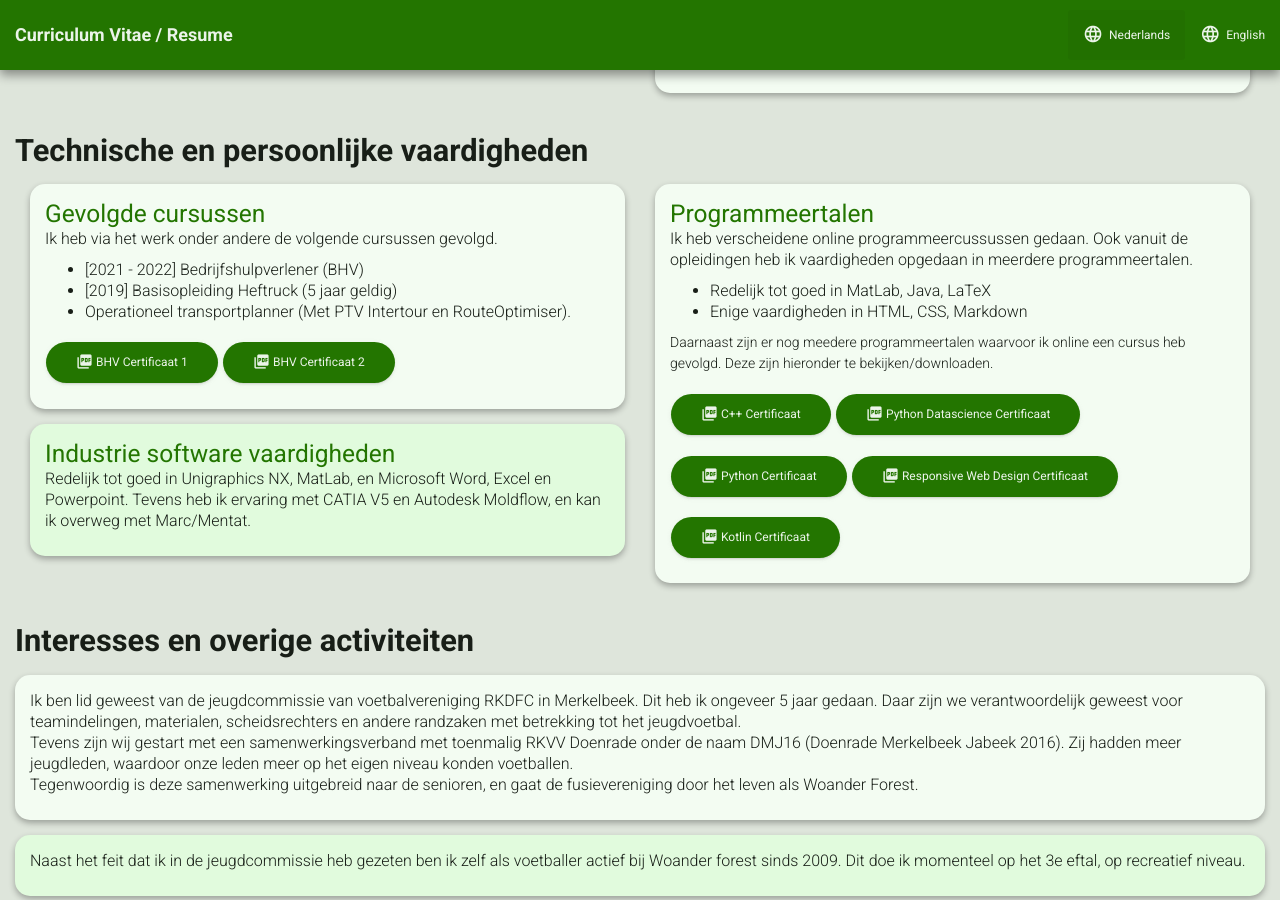
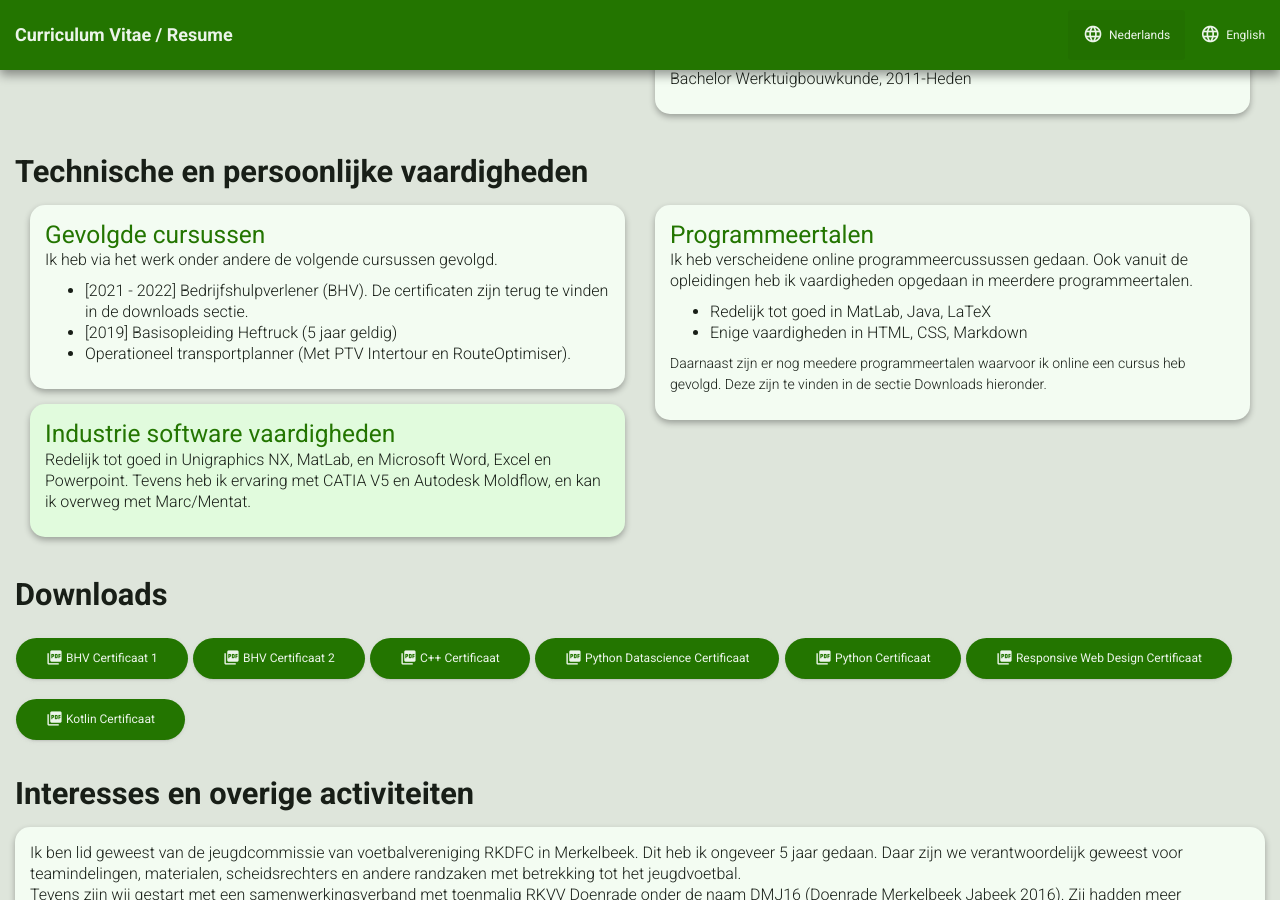
Before and after one commit to RoelD/CV, a Jekyll site: the page built from index.html, in a window 1280 px wide and 900 px high, scrolled down 1347 px. Built offline with Jekyll 4.4.1, drawn with Linux system fonts in a browser that asks for light colours; some of the changed text lies outside the part shown.

Commit message:
index: introduce Downlaods section
- tweak the alert
- beautify html

```diff
--- a/index.html
+++ b/index.html
@@ -115,7 +116,7 @@ trouble.
           <p>Ik heb via het werk onder andere de volgende cursussen gevolgd.
           <ul>
             <li>
-              [2021 - 2022] Bedrijfshulpverlener (BHV)
+              [2021 - 2022] Bedrijfshulpverlener (BHV). De certificaten zijn terug te vinden in de downloads sectie.
             </li>
             <li>
               [2019] Basisopleiding Heftruck (5 jaar geldig)
@@ -125,8 +126,6 @@ trouble.
             </li>
           </ul>
           </p>
-          <a class="btn btn-cv btn-round" href="{{ site.url }}/assets/certificates/BHV1.pdf"><i class="material-icons">picture_as_pdf</i> BHV Certificaat 1</a>
-          <a class="btn btn-cv btn-round" href="{{ site.url }}/assets/certificates/BHV2.pdf"><i class="material-icons">picture_as_pdf</i> BHV Certificaat 2</a>
         </div>
       </div>
       <div class="card-accent">
@@ -149,16 +148,23 @@ trouble.
               Enige vaardigheden in HTML, CSS, Markdown
             </li>
           </ul>
-          Daarnaast zijn er nog meedere programmeertalen waarvoor ik online een cursus heb gevolgd. Deze zijn hieronder te bekijken/downloaden.</p>
-          <a class="btn btn-cv btn-round" href="{{ site.url }}/assets/certificates/Cert_C++.pdf"><i class="material-icons">picture_as_pdf</i> C++ Certificaat</a>
-          <a class="btn btn-cv btn-round" href="{{ site.url }}/assets/certificates/Cert_DataSciencePyhton.pdf"><i class="material-icons">picture_as_pdf</i> Python Datascience Certificaat</a>
-          <a class="btn btn-cv btn-round" href="{{ site.url }}/assets/certificates/Cert_Python.pdf"><i class="material-icons">picture_as_pdf</i> Python Certificaat</a>
-          <a class="btn btn-cv btn-round" href="{{ site.url }}/assets/certificates/Cert_ResponsiveWebDesign.pdf"><i class="material-icons">picture_as_pdf</i> Responsive Web Design Certificaat</a>
-          <a class="btn btn-cv btn-round" href="{{ site.url }}/assets/certificates/Cert_Kotlin.pdf"><i class="material-icons">picture_as_pdf</i> Kotlin Certificaat</a>
+          Daarnaast zijn er nog meedere programmeertalen waarvoor ik online een cursus heb gevolgd. Deze zijn te vinden in de sectie Downloads hieronder.</p>
         </div>
       </div>
     </div>
   </div>
+</section>
+
+<section class="downloads">
+  <div class="container-fluid">
+    <h2><b>Downloads</b></h2>
+    <a class="btn btn-cv btn-round" href="{{ site.url }}/assets/certificates/BHV1.pdf"><i class="material-icons">picture_as_pdf</i> BHV Certificaat 1</a>
+    <a class="btn btn-cv btn-round" href="{{ site.url }}/assets/certificates/BHV2.pdf"><i class="material-icons">picture_as_pdf</i> BHV Certificaat 2</a>
+    <a class="btn btn-cv btn-round" href="{{ site.url }}/assets/certificates/Cert_C++.pdf"><i class="material-icons">picture_as_pdf</i> C++ Certificaat</a>
+    <a class="btn btn-cv btn-round" href="{{ site.url }}/assets/certificates/Cert_DataSciencePyhton.pdf"><i class="material-icons">picture_as_pdf</i> Python Datascience Certificaat</a>
+    <a class="btn btn-cv btn-round" href="{{ site.url }}/assets/certificates/Cert_Python.pdf"><i class="material-icons">picture_as_pdf</i> Python Certificaat</a>
+    <a class="btn btn-cv btn-round" href="{{ site.url }}/assets/certificates/Cert_ResponsiveWebDesign.pdf"><i class="material-icons">picture_as_pdf</i> Responsive Web Design Certificaat</a>
+    <a class="btn btn-cv btn-round" href="{{ site.url }}/assets/certificates/Cert_Kotlin.pdf"><i class="material-icons">picture_as_pdf</i> Kotlin Certificaat</a>
 </section>
 
 <section class="hobbiesInterests">
```
Also changed, not shown: other parts of index.html (+2 -1 lines).
